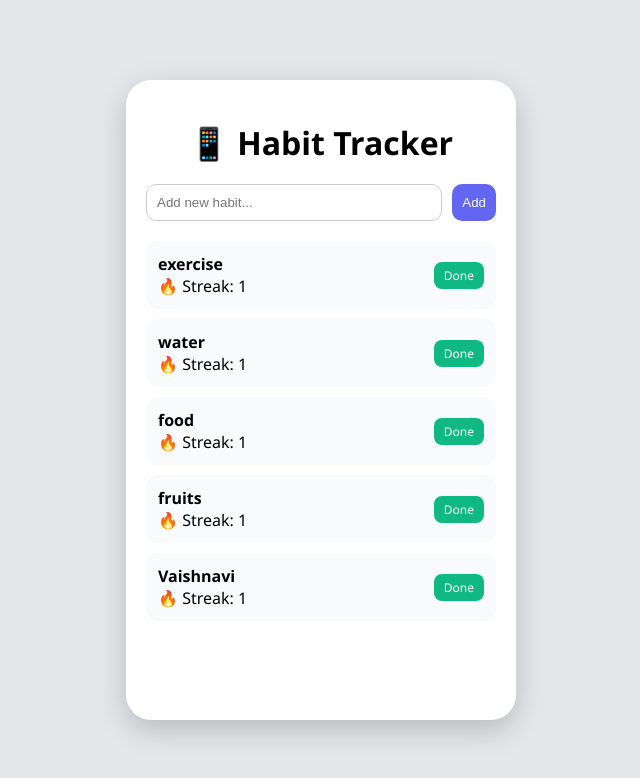
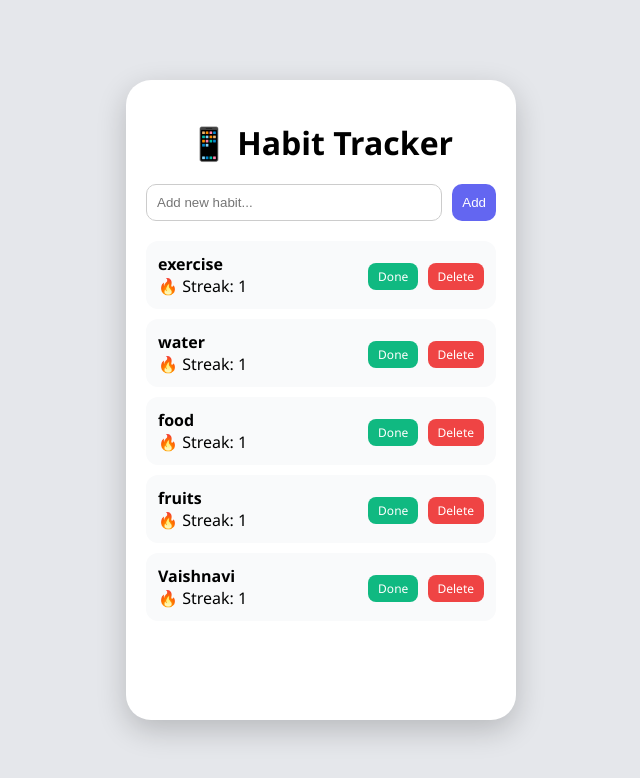
Before and after one commit to VaishnaviNakka2006/habit-tracker, a Flask app: page / in a window 1280 px wide. Shown: the top 778 px of the page, without its empty margins (319-959 px from the left). Run offline with Flask 3, Linux system fonts and the light colour scheme; data comes from the database, SQL or seed files in the repository.

Commit message:
Added delete feature

```diff
--- a/app.py
+++ b/app.py
@@ -68,6 +68,12 @@ def done(id):
     conn.commit()
 
     return redirect("/")
+@app.route("/delete/<int:id>")
+def delete(id):
+    conn = get_db()
+    conn.execute("DELETE FROM habits WHERE id=?", (id,))
+    conn.commit()
+    return redirect("/")
 
 if __name__ == "__main__":
     app.run(host="0.0.0.0", port=10000)
--- a/static/style.css
+++ b/static/style.css
@@ -81,3 +81,17 @@ li {
 .done-btn:hover {
     background: #059669;
 }
+
+.delete-btn {
+    background: #ef4444;
+    color: white;
+    padding: 5px 10px;
+    border-radius: 8px;
+    text-decoration: none;
+    font-size: 12px;
+    margin-left: 5px;
+}
+
+.delete-btn:hover {
+    background: #dc2626;
+}
--- a/templates/index.html
+++ b/templates/index.html
@@ -21,7 +21,10 @@
                 <strong>{{ habit[1] }}</strong><br>
                 🔥 Streak: {{ habit[2] }}
             </div>
-            <a class="done-btn" href="/done/{{ habit[0] }}">Done</a>
+            <div>
+    <a class="done-btn" href="/done/{{ habit[0] }}">Done</a>
+    <a class="delete-btn" href="/delete/{{ habit[0] }}">Delete</a>
+</div>
         </li>
         {% endfor %}
     </ul>
```
